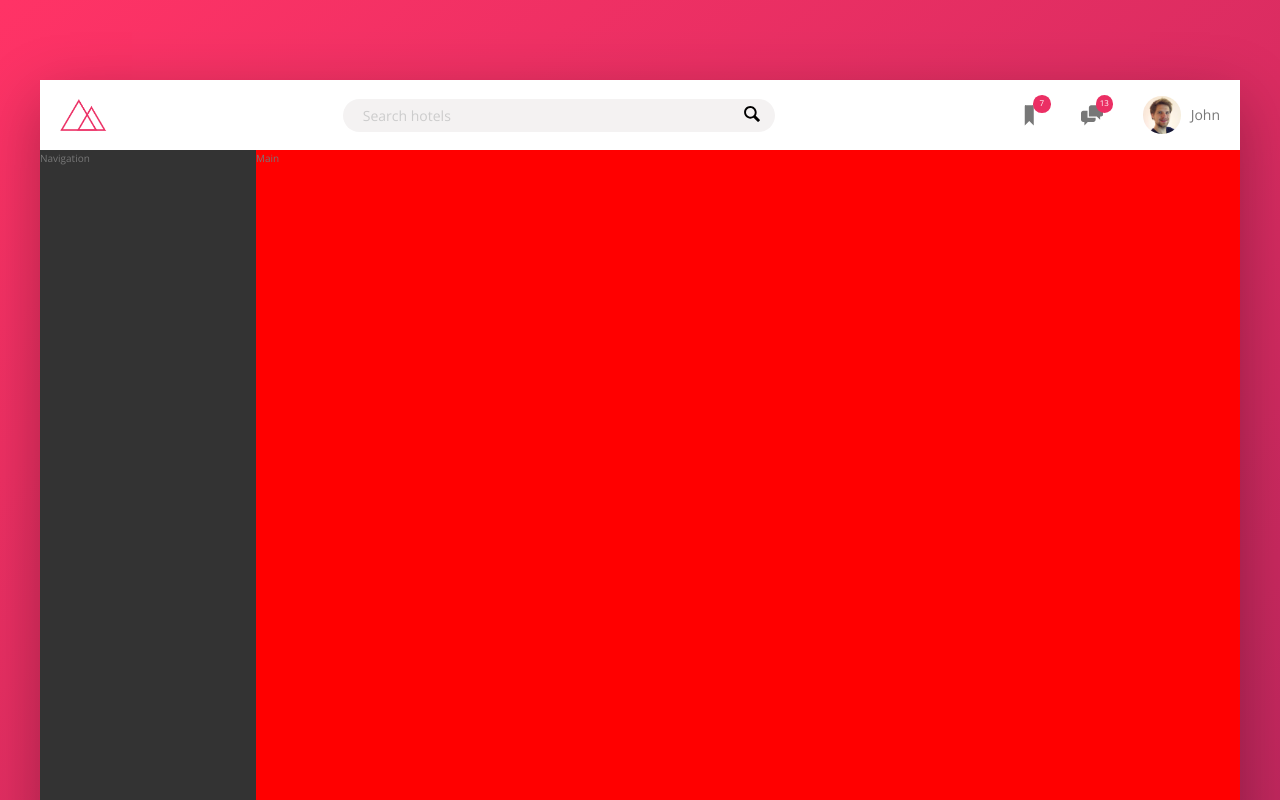
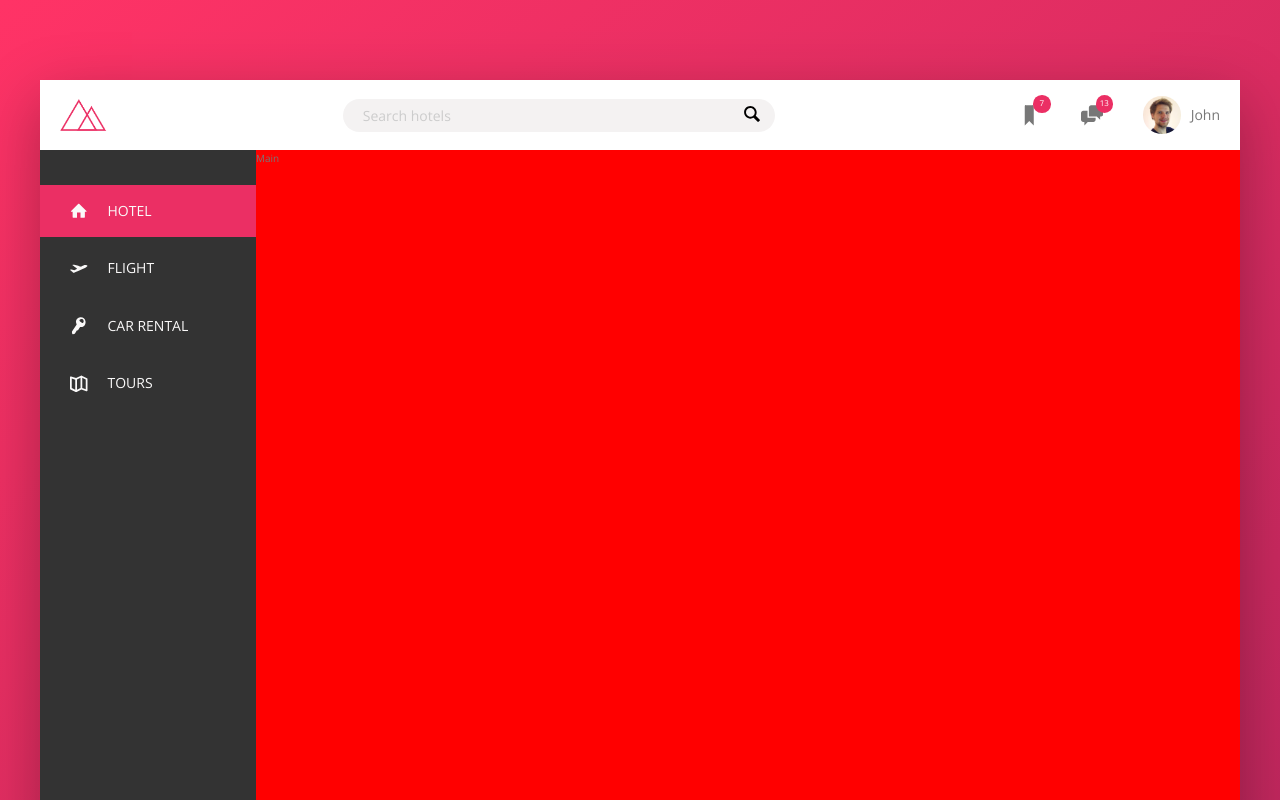
Before and after one commit to denis-fominykh/advanced-css-trillo-project, a React (Create React App) app: page / in a window 1280 px wide. Shown: the top 800 px of the page. Built offline with nearby package versions, Linux system fonts and the light colour scheme.

Commit message:
creating an animated sidebar

```diff
--- a/src/components/Sidebar/index.scss
+++ b/src/components/Sidebar/index.scss
@@ -1,4 +1,71 @@
 .sidebar {
   background-color: var(--color-grey-dark-1);
   flex: 0 0 18%;
+  display: flex;
+  flex-direction: column;
+  justify-content: space-between;
 }
+
+.side-nav {
+  font-size: 1.4rem;
+  list-style: none;
+  margin-top: 3.5rem;
+
+  &__item {
+    position: relative;
+
+    &:not(:last-child) {
+      margin-bottom: 0.5rem;
+    }
+  }
+
+  &__item::before {
+    content: '';
+    position: absolute;
+    top: 0;
+    left: 0;
+    height: 100%;
+    width: 3px;
+    background-color: var(--color-primary);
+    transform: scaleY(0);
+    transition: transform 0.2s, width 0.4s cubic-bezier(1, 0, 0, 1) 0.2s,
+      background-color 0.1s;
+  }
+
+  &__item:hover::before,
+  &__item--active::before {
+    transform: scaleY(1);
+    width: 100%;
+  }
+
+  &__item:active::before {
+    background-color: var(--color-primary-light);
+  }
+
+  &__link:link,
+  &__link:visited {
+    color: var(--color-grey-light-1);
+    text-decoration: none;
+    text-transform: uppercase;
+    padding: 1.5rem 3rem;
+    position: relative;
+    z-index: 10;
+
+    display: flex;
+    align-items: center;
+  }
+
+  &__icon {
+    width: 1.75rem;
+    height: 1.75rem;
+    margin-right: 2rem;
+    fill: currentColor;
+  }
+}
+
+.legal {
+  font-size: 1.2rem;
+  color: var(--color-grey-light-4);
+  text-align: center;
+  padding: 2.5rem;
+}
--- a/src/components/Sidebar/index.tsx
+++ b/src/components/Sidebar/index.tsx
@@ -1,12 +1,42 @@
 import React, { FC } from 'react';
 
+import { ReactComponent as HomeSvg } from '../../assets/images/SVG/home.svg';
+import { ReactComponent as PlaneSvg } from '../../assets/images/SVG/aircraft-take-off.svg';
+import { ReactComponent as KeySvg } from '../../assets/images/SVG/key.svg';
+import { ReactComponent as MapSvg } from '../../assets/images/SVG/map.svg';
 import './index.scss';
 
 const Sidebar: FC = () => {
   return (
-    <>
-      <nav className="sidebar">Navigation</nav>
-    </>
+    <nav className="sidebar">
+      <ul className="side-nav">
+        <li className="side-nav__item side-nav__item--active">
+          <a className="side-nav__link" href="#">
+            <HomeSvg className="side-nav__icon" />
+            <span>Hotel</span>
+          </a>
+        </li>
+        <li className="side-nav__item">
+          <a className="side-nav__link" href="#">
+            <PlaneSvg className="side-nav__icon" />
+            <span>Flight</span>
+          </a>
+        </li>
+        <li className="side-nav__item">
+          <a className="side-nav__link" href="#">
+            <KeySvg className="side-nav__icon" />
+            <span>Car rental</span>
+          </a>
+        </li>
+        <li className="side-nav__item">
+          <a className="side-nav__link" href="#">
+            <MapSvg className="side-nav__icon" />
+            <span>Tours</span>
+          </a>
+        </li>
+      </ul>
+      <div className="legal">&copy; 2021 by Trillo. All rights reserved.</div>
+    </nav>
   );
 };
 
```
